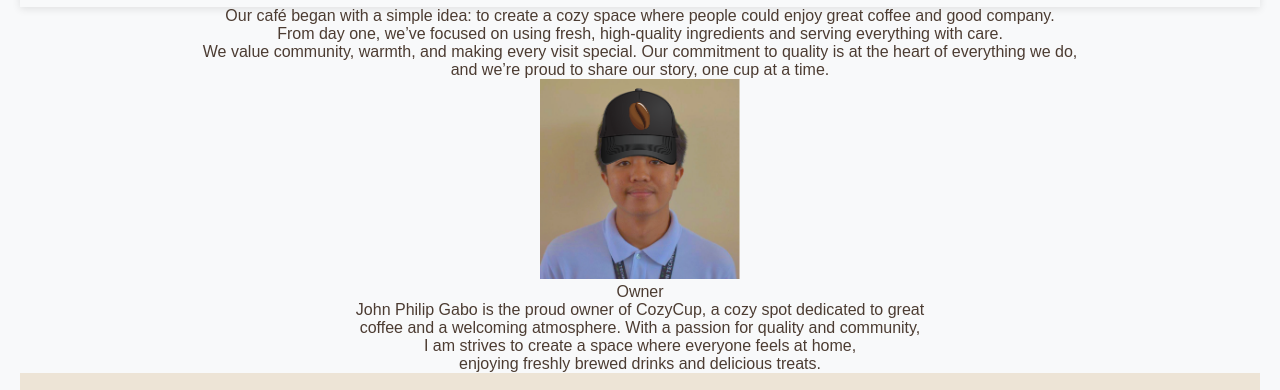
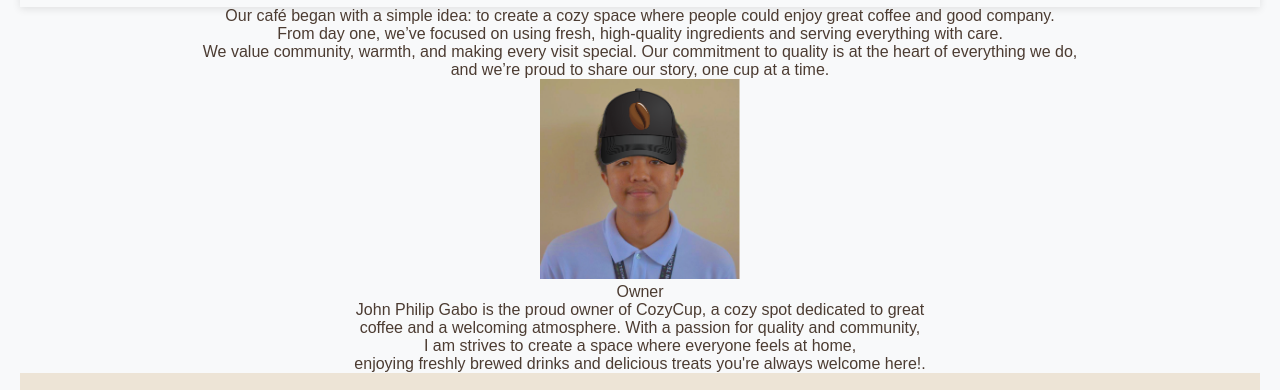
Before and after one commit to Jeype12/Cozycups, a plain HTML site: page about.html in a window 1280 px wide. Shown: the part 129-519 px from the top of the page. Drawn offline with Linux system fonts and the light colour scheme.

Commit message:
Added bio

```diff
--- a/about.html
+++ b/about.html
@@ -31,7 +31,7 @@
             Owner
           </p>
           <p>
-            John Philip Gabo is the proud owner of CozyCup, a cozy spot dedicated to great <br> coffee and a welcoming atmosphere. With a passion for quality and community, <br> I am strives to create a space where everyone feels at home, <br> enjoying freshly brewed drinks and delicious treats.
+            John Philip Gabo is the proud owner of CozyCup, a cozy spot dedicated to great <br> coffee and a welcoming atmosphere. With a passion for quality and community, <br> I am strives to create a space where everyone feels at home, <br> enjoying freshly brewed drinks and delicious treats you're always welcome here!.
           </p>
         </div>
 
```
